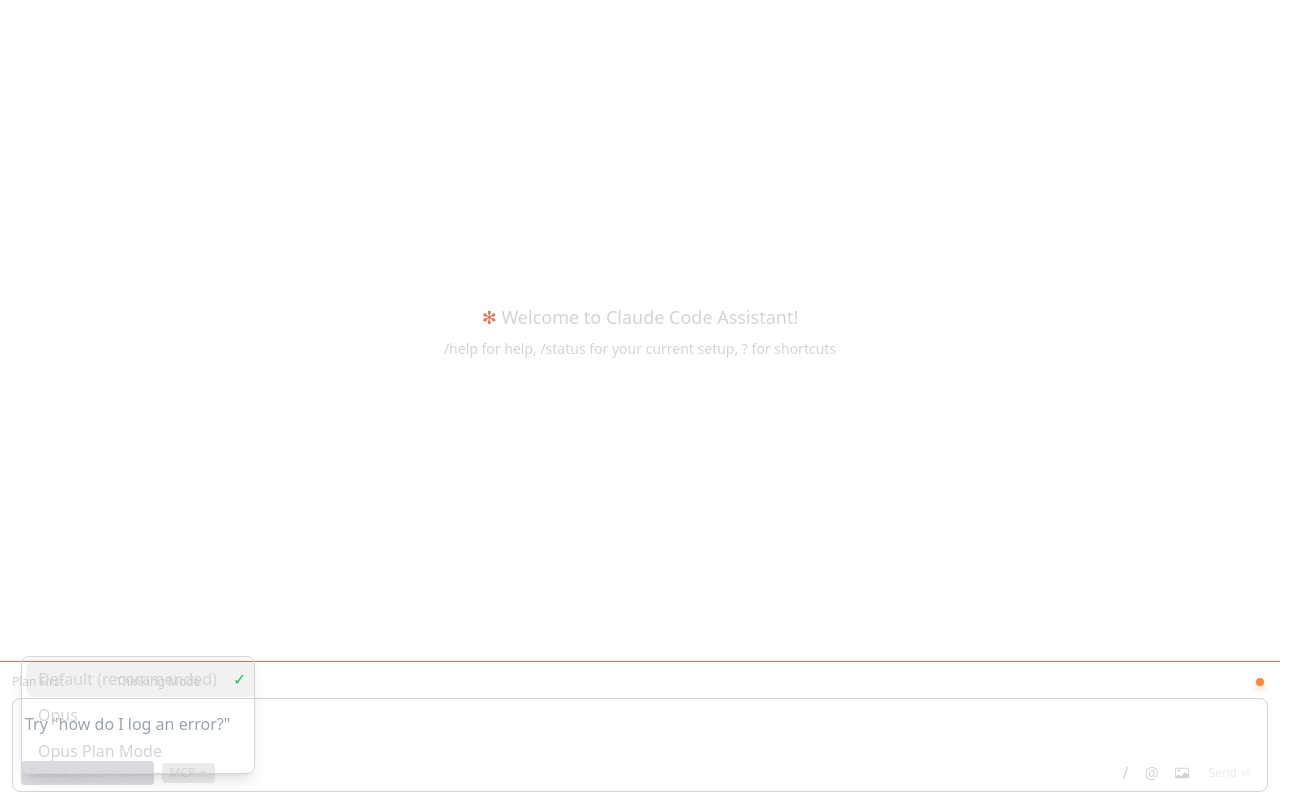
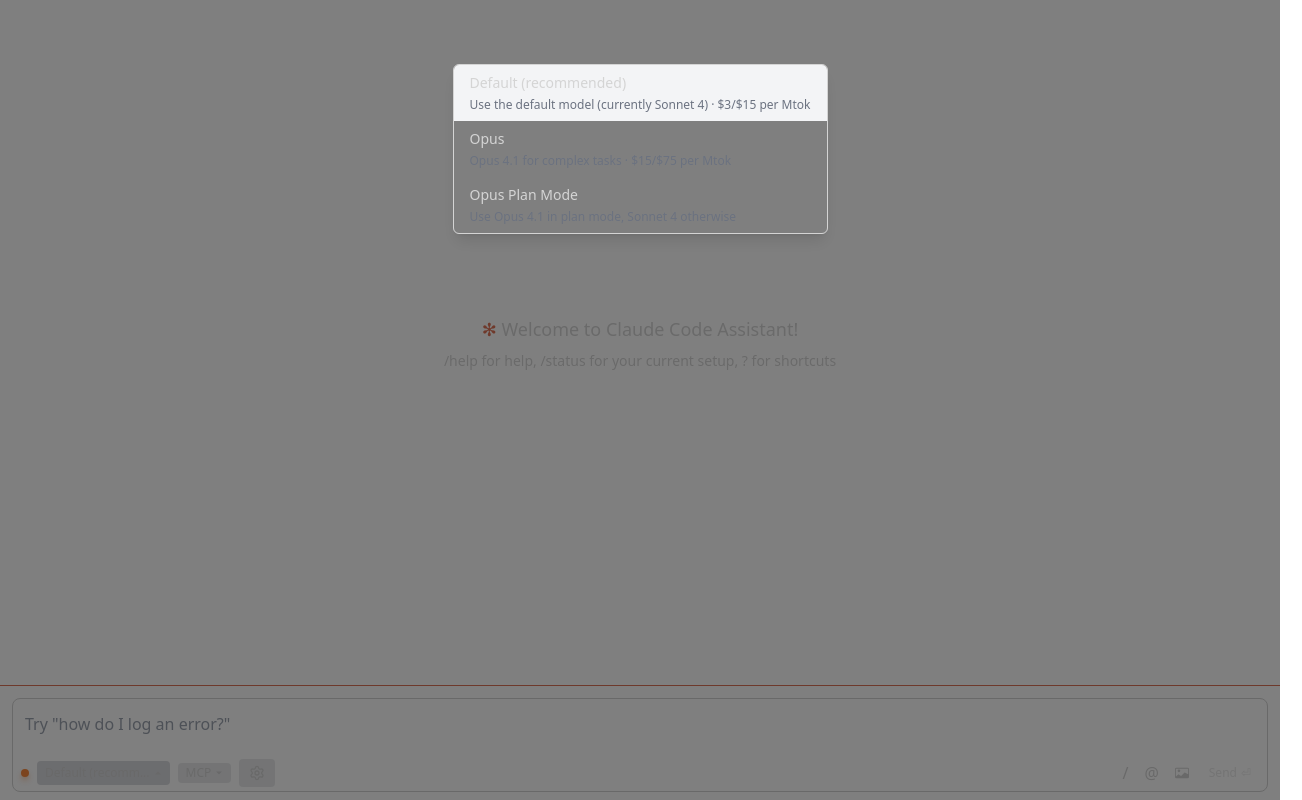
Before and after one commit to Alorse/claude-code-assistant, a React (Vite) app in the folder webview-ui/: page / in a window 1280 px wide. Both pictures are taken after a click on the button "Use the default model (currently Sonnet 4) · $3/$15 per Mtok". Shown: the whole page, 1302 px wide, since content can reach past the window. Built offline with nearby package versions, Linux system fonts and the light colour scheme.

Commit message:
feat: Enhance GenericDropdown with optional children and icon props; refactor InputArea to include OptionsDropdown for mode toggles

```diff
--- a/webview-ui/package.json
+++ b/webview-ui/package.json
@@ -12,6 +12,7 @@
   },
   "dependencies": {
     "@types/markdown-it": "^14.1.2",
+    "lucide-react": "^0.541.0",
     "markdown-it": "^14.1.0",
     "react": "^18.2.0",
     "react-dom": "^18.2.0"
--- a/webview-ui/src/components/GenericDropdown.tsx
+++ b/webview-ui/src/components/GenericDropdown.tsx
@@ -1,4 +1,4 @@
-import React, { useState, useRef, useEffect } from "react";
+import React, { useState, useRef, useEffect, ReactNode } from "react";
 import { createPortal } from "react-dom";
 
 export interface DropdownOption {
@@ -9,107 +9,56 @@
 }
 
 interface GenericDropdownProps {
-  options: DropdownOption[];
-  selectedValue: string;
-  onSelectionChange: (value: string) => void;
+  options?: DropdownOption[];
+  selectedValue?: string;
+  onSelectionChange?: (value: string) => void;
   disabled?: boolean;
   placeholder?: string;
   className?: string;
   minWidth?: string;
+  children?: ReactNode;
+  icon?: ReactNode;
 }
 
 const GenericDropdown: React.FC<GenericDropdownProps> = ({
-  options,
-  selectedValue,
-  onSelectionChange,
+  options = [],
+  selectedValue = "",
+  onSelectionChange = () => {},
   disabled = false,
   placeholder = "Select option...",
   className = "",
   minWidth = "min-w-48",
+  children,
+  icon,
 }) => {
   const [isOpen, setIsOpen] = useState(false);
-  const [hoveredOption, setHoveredOption] = useState<string | null>(null);
-  const [dropdownPosition, setDropdownPosition] = useState({
-    top: 0,
-    left: 0,
-    width: 0,
-  });
   const dropdownRef = useRef<HTMLDivElement>(null);
   const triggerRef = useRef<HTMLButtonElement>(null);
 
-  const selectedOption = options.find(
-    (option) => option.value === selectedValue,
-  );
+  const selectedOption = options?.find((opt) => opt.value === selectedValue) || null;
 
   // Calculate dropdown position
   const updateDropdownPosition = () => {
+    // Position logic can be added back if needed
     if (triggerRef.current) {
-      const rect = triggerRef.current.getBoundingClientRect();
-
-      // Calculate dropdown height estimate
-      const itemHeight = 30; // height per item with padding
-      const maxVisibleItems = Math.min(options.length, 6);
-      const dropdownHeight = maxVisibleItems * itemHeight;
-
-      // Check if there's enough space above, otherwise position below
-      const spaceAbove = rect.top;
-
-      let top: number;
-      if (spaceAbove >= dropdownHeight + 4) {
-        // Position above the button
-        top = rect.top - dropdownHeight - 4;
-      } else {
-        // Position below the button as fallback
-        top = rect.bottom + 4;
-      }
-
-      setDropdownPosition({
-        top,
-        left: rect.left,
-        width: rect.width,
-      });
+      // const rect = triggerRef.current.getBoundingClientRect();
+      // Use rect for positioning logic when needed
     }
   };
 
-  // Close dropdown when clicking outside
+  // Handle keyboard navigation
   useEffect(() => {
-    const handleClickOutside = (event: MouseEvent) => {
-      if (
-        triggerRef.current &&
-        !triggerRef.current.contains(event.target as Node)
-      ) {
-        // Check if click is outside both trigger and dropdown
-        const dropdownElement = document.querySelector(
-          "[data-dropdown-portal]",
-        );
-        if (
-          !dropdownElement ||
-          !dropdownElement.contains(event.target as Node)
-        ) {
+    const handleKeyDown = (e: KeyboardEvent) => {
+      if (!isOpen) return;
+
+      if (e.key === "Escape") {
         setIsOpen(false);
-          setHoveredOption(null);
-        }
+        triggerRef.current?.focus();
       }
     };
 
-    if (isOpen) {
-      document.addEventListener("mousedown", handleClickOutside);
-      return () =>
-        document.removeEventListener("mousedown", handleClickOutside);
-    }
-  }, [isOpen]);
-
-  // Close dropdown on escape key
-  useEffect(() => {
-    const handleEscape = (event: KeyboardEvent) => {
-      if (event.key === "Escape" && isOpen) {
-        setIsOpen(false);
-        setHoveredOption(null);
-      }
-    };
-
-    document.addEventListener("keydown", handleEscape);
-    return () => document.removeEventListener("keydown", handleEscape);
+    document.addEventListener("keydown", handleKeyDown);
+    return () => document.removeEventListener("keydown", handleKeyDown);
   }, [isOpen]);
 
   const handleToggle = () => {
@@ -121,17 +70,15 @@
     }
   };
 
-  const handleOptionSelect = (optionValue: string) => {
-    onSelectionChange(optionValue);
+
+  const handleClickOutside = () => {
     setIsOpen(false);
-    setHoveredOption(null);
   };
 
   return (
-    <div className={`relative ${className}`} ref={dropdownRef}>
-      {/* Trigger Button */}
+    <div className={`relative inline-block ${className}`} ref={dropdownRef}>
       <button
-        ref={triggerRef}
+        type="button"
         onClick={handleToggle}
         disabled={disabled}
         className={`
@@ -142,6 +89,8 @@
         `}
         title={selectedOption?.description || placeholder}
       >
+        {icon || (
+          <>
             <span>
               {selectedOption?.label
                 ? (selectedOption.label.length > 15
@@ -158,77 +107,48 @@
             >
               <path d="M1 2.5l3 3 3-3"></path>
             </svg>
+          </>
+        )}
       </button>
 
       {/* Dropdown Menu - Rendered as Portal */}
       {isOpen &&
         createPortal(
+          <div
+            className="fixed inset-0 z-50 flex items-start justify-center pt-16 bg-black/50"
+            onClick={handleClickOutside}
+          >
+            <div
+              className={`bg-background border border-border rounded-md shadow-lg overflow-auto max-h-[calc(100vh-8rem)] ${minWidth}`}
+              onClick={(e) => e.stopPropagation()}
+            >
+              {children || (
                 <>
-            {/* Description tooltip */}
-            {hoveredOption &&
-              options.find((o) => o.value === hoveredOption)?.description && (
+                  {options.map((option) => (
                     <div
-                  className="p-1 border-t bg-background border border-border rounded shadow-lg rounded-lg absolute top-0 left-0 z-50"
-                  style={{
-                    position: "fixed",
-                    top: `${dropdownPosition.top - 47}px`,
-                    left: `${dropdownPosition.left}px`,
-                    minWidth: `200px`,
-                    zIndex: 99999,
+                      key={option.value}
+                      className={`px-4 py-2 text-sm cursor-pointer hover:bg-gray-100 dark:hover:bg-gray-800 ${
+                        selectedValue === option.value ? "bg-gray-100 dark:bg-gray-800 font-medium" : ""
+                      }`}
+                      onClick={() => {
+                        onSelectionChange(option.value);
+                        setIsOpen(false);
                       }}
+                      title={option.description}
                     >
-                  <p className="text-xs text-foreground/80 leading-relaxed">
-                    {(() => {
-                      const desc = options.find(
-                        (o) => o.value === hoveredOption,
-                      )?.description;
-                      return desc;
-                    })()}
-                  </p>
+                      <div className="font-medium">{option.label}</div>
+                      {option.description && (
+                        <div className="text-xs text-gray-500 dark:text-gray-400 mt-1">
+                          {option.description}
                         </div>
                       )}
-            <div
-              data-dropdown-portal
-              className={`
-              ${minWidth} bg-background border border-border rounded-lg shadow-lg
-              max-h-64 overflow-y-auto my-1 overflow-x-hidden py-1
-            `}
-              style={{
-                position: "fixed",
-                top: `${dropdownPosition.top - 15}px`,
-                left: `${dropdownPosition.left}px`,
-                minWidth: `${dropdownPosition.width}px`,
-                zIndex: 99999,
-              }}
-            >
-              {options.map((option) => (
-                <button
-                  key={option.value}
-                  onClick={() => handleOptionSelect(option.value)}
-                  onMouseEnter={() => {
-                    setHoveredOption(option.value);
-                  }}
-                  onMouseLeave={() => {
-                    setHoveredOption(null);
-                  }}
-                  className={`
-                  w-full flex items-center justify-between px-3 py-1.5 text-left rounded-lg mx-1
-                  transition-colors hover:bg-gray-500/25 border-none outline-none cursor-pointer
-                  ${option.value === selectedValue ? "bg-gray-500/10" : ""}
-                `}
-                  title={option.description}
-                >
-                  <span className="text-foreground truncate">
-                    {option.label}
-                  </span>
-                  {option.value === selectedValue && (
-                    <span className="text-green-500 ml-2 flex-shrink-0">✓</span>
+                    </div>
+                  ))}
+                </>
               )}
-                </button>
-              ))}
             </div>
-          </>,
-          document.body,
+          </div>,
+          document.body
         )}
     </div>
   );
--- a/webview-ui/src/components/InputArea.tsx
+++ b/webview-ui/src/components/InputArea.tsx
@@ -3,6 +3,7 @@
 import ModelDropdown from "./ModelDropdown";
 import StatusBar from "./StatusBar";
 import { HINT_TEMPLATES } from "../utils/constants";
+import OptionsDropdown from "./OptionsDropdown";
 
 interface InputAreaProps {
   value: string;
@@ -112,49 +113,6 @@
       className="border-t border-border p-3 pb-2"
       style={{ borderColor: "#DE7356" }}
     >
-      {/* Mode Toggles */}
-      <div className="flex items-center w-full mb-2 text-xs">
-        <div className="flex items-center gap-4">
-          <div className="flex items-center gap-2">
-            <label className="flex items-center gap-2 cursor-pointer text-foreground/80 hover:text-foreground">
-              <span onClick={onTogglePlanMode}>Plan First</span>
-              <div
-                className={`relative w-7 h-4 rounded-full cursor-pointer transition-colors ${
-                  planMode ? "bg-button-background" : "bg-border"
-                }`}
-                onClick={onTogglePlanMode}
-              >
-                <div
-                  className={`absolute top-0.5 w-3 h-3 bg-white rounded-full transition-transform ${
-                    planMode ? "translate-x-3" : "translate-x-0.5"
-                  }`}
-                />
-              </div>
-            </label>
-          </div>
-
-          <div className="flex items-center gap-2">
-            <label className="flex items-center gap-2 cursor-pointer text-foreground/80 hover:text-foreground">
-              <span onClick={onToggleThinkingMode}>Thinking Mode</span>
-              <div
-                className={`relative w-7 h-4 rounded-full cursor-pointer transition-colors ${
-                  thinkingMode ? "bg-button-background" : "bg-border"
-                }`}
-                onClick={onToggleThinkingMode}
-              >
-                <div
-                  className={`absolute top-0.5 w-3 h-3 bg-white rounded-full transition-transform ${
-                    thinkingMode ? "translate-x-3" : "translate-x-0.5"
-                  }`}
-                />
-              </div>
-            </label>
-          </div>
-        </div>
-        <div className="ml-auto pr-1">
-          <StatusBar text={statusText} type={statusType} />
-        </div>
-      </div>
 
       {/* Input Container */}
       <div className="flex gap-3 items-end">
@@ -175,6 +133,7 @@
           {/* Controls */}
           <div className="flex justify-between items-center bg-input-background px-2 py-0.5">
             <div className="flex items-center gap-2">
+              <StatusBar text={statusText} type={statusType} />
               {/* Model Selector */}
               <ModelDropdown
                 selectedModel={selectedModel}
@@ -193,6 +152,15 @@
                   <path d="M1 2.5l3 3 3-3"></path>
                 </svg>
               </button>
+
+              {/* Options Selector */}
+              <OptionsDropdown
+                planMode={planMode}
+                onPlanModeChange={onTogglePlanMode}
+                thinkingMode={thinkingMode}
+                onThinkingModeChange={onToggleThinkingMode}
+                disabled={disabled}
+              />
             </div>
 
             <div className="flex items-center gap-2">
--- /dev/null
+++ b/webview-ui/src/components/OptionsDropdown.tsx
@@ -0,0 +1,87 @@
+import React from "react";
+import GenericDropdown from "./GenericDropdown";
+import { Settings } from "lucide-react";
+
+interface ToggleOptionProps {
+  label: string;
+  checked: boolean;
+  onChange: (checked: boolean) => void;
+  description?: string;
+}
+
+const ToggleOption: React.FC<ToggleOptionProps> = ({
+  label,
+  checked,
+  onChange,
+  description,
+}) => (
+  <div className="px-2 py-1 hover:bg-gray-100 dark:hover:bg-gray-800">
+    <label className="flex items-center justify-between cursor-pointer">
+      <div>
+        <div className="text-sm font-medium text-foreground">{label}</div>
+        {description && (
+          <div className="text-xs text-muted-foreground mt-1">
+            {description}
+          </div>
+        )}
+      </div>
+      <div
+        className={`relative w-10 h-5 rounded-full cursor-pointer transition-colors ${
+          checked ? "bg-blue-500" : "bg-gray-300 dark:bg-gray-600"
+        }`}
+        onClick={() => onChange(!checked)}
+      >
+        <div
+          className={`absolute top-0.5 w-4 h-4 bg-white rounded-full transition-transform ${
+            checked ? "translate-x-5" : "translate-x-0.5"
+          }`}
+        />
+      </div>
+    </label>
+  </div>
+);
+
+interface OptionsDropdownProps {
+  planMode: boolean;
+  onPlanModeChange: (enabled: boolean) => void;
+  thinkingMode: boolean;
+  onThinkingModeChange: (enabled: boolean) => void;
+  disabled?: boolean;
+}
+
+const OptionsDropdown: React.FC<OptionsDropdownProps> = ({
+  planMode,
+  onPlanModeChange,
+  thinkingMode,
+  onThinkingModeChange,
+  disabled = false,
+}) => {
+  return (
+    <GenericDropdown
+      disabled={disabled}
+      icon={
+        <div className="flex items-center justify-center w-5 h-5">
+          <Settings className="w-4 h-4" />
+        </div>
+      }
+    >
+      <div className="py-1">
+        <ToggleOption
+          label="Plan First"
+          checked={planMode}
+          onChange={onPlanModeChange}
+          description="Enable to see the plan before execution"
+        />
+        <div className="border-t border-border my-1" />
+        <ToggleOption
+          label="Thinking Mode"
+          checked={thinkingMode}
+          onChange={onThinkingModeChange}
+          description="Show detailed thinking process"
+        />
+      </div>
+    </GenericDropdown>
+  );
+};
+
+export default OptionsDropdown;
```
Also changed, not shown: 1 other file (tests, documents, lock files or other folders). Lines whose indentation alone changed are shown as unchanged.
